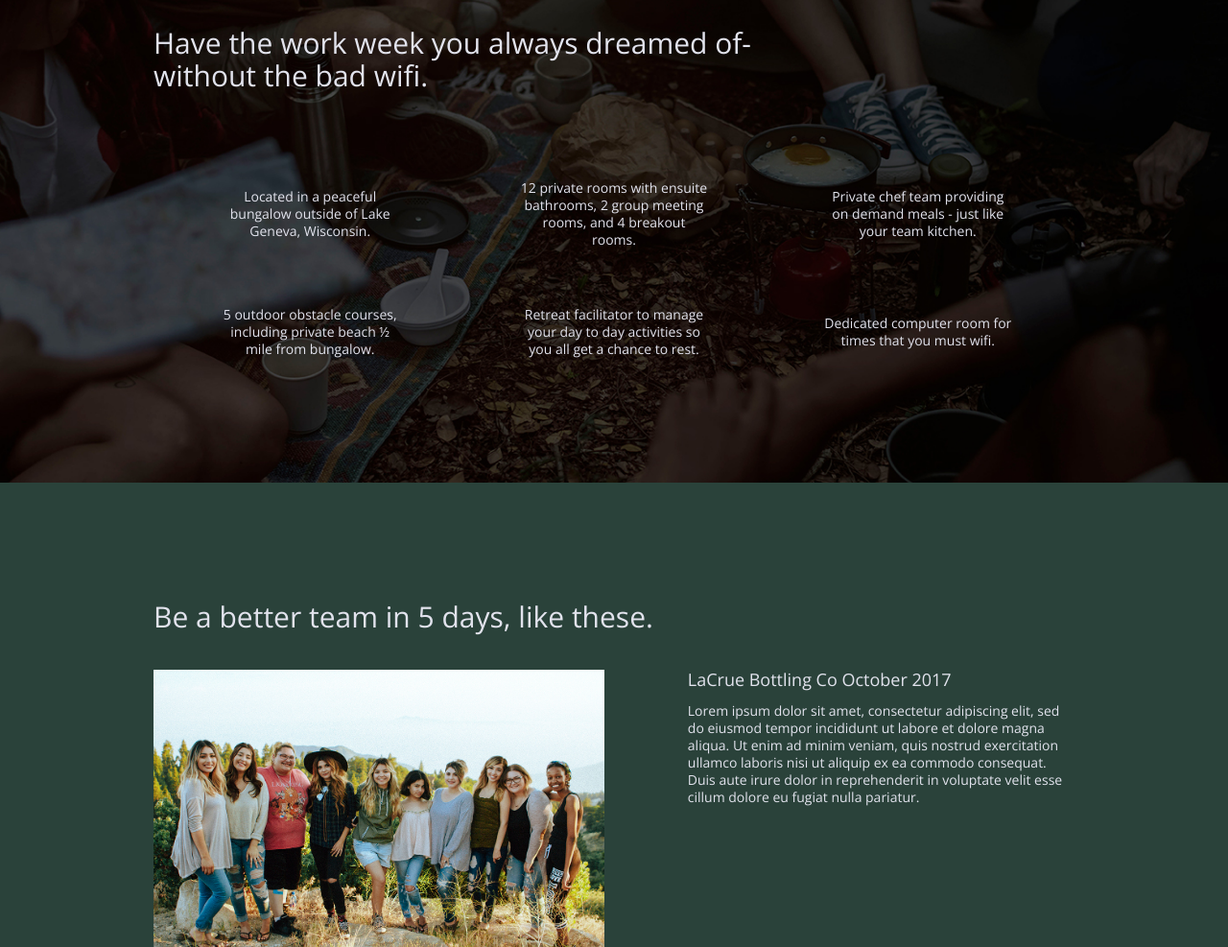
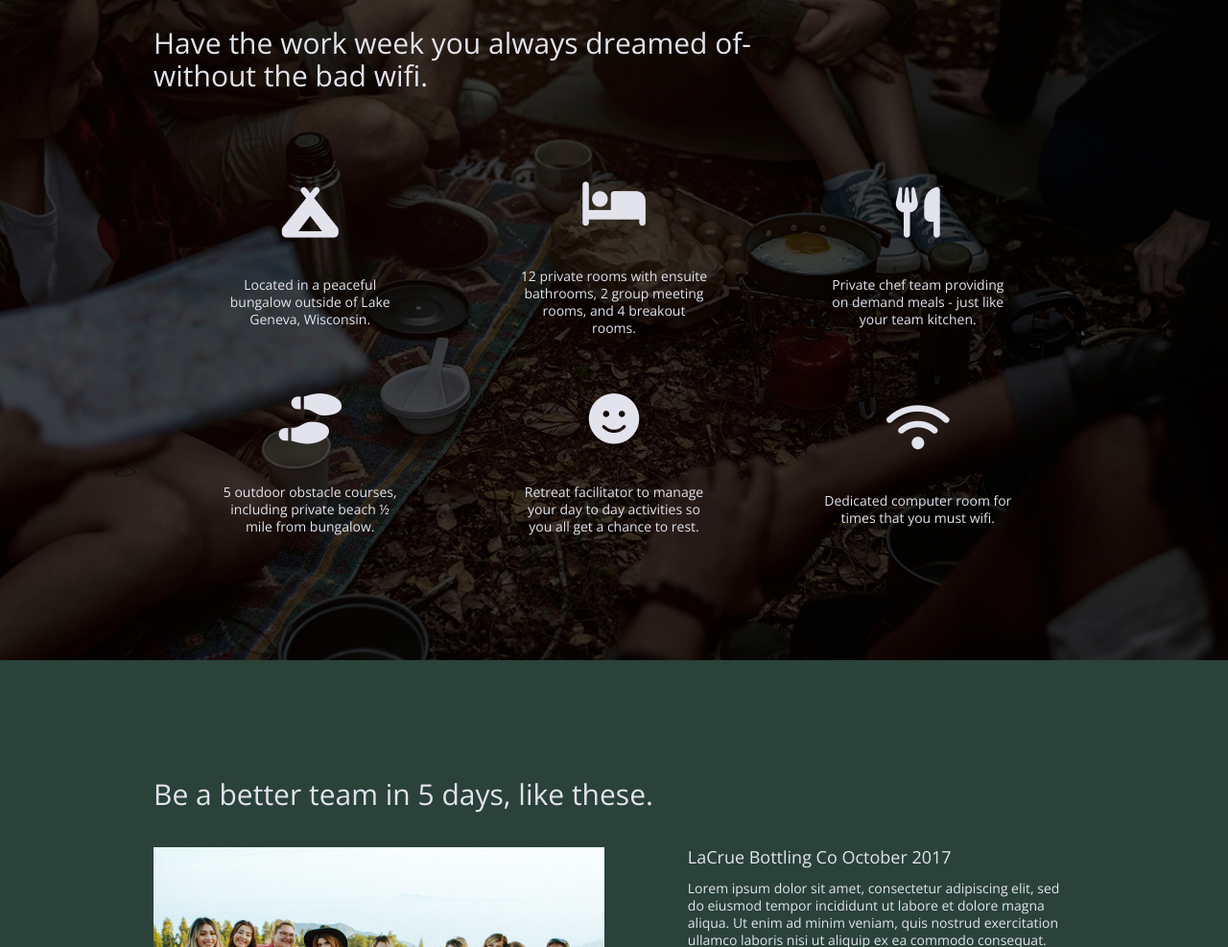
Before and after one commit to Melificent92/unplugged-retreat, a website built with Parcel: page index.html in a window 1280 px wide. Shown: the part 1118-2105 px from the top of the page at 96% size. Built offline with nearby package versions, Linux system fonts and the light colour scheme.

Commit message:
Added font awesome icons to the features section

```diff
--- a/css/main.css
+++ b/css/main.css
@@ -338,6 +338,11 @@ input[type=button] {
   justify-content: center;
   align-items: center;
   flex-flow: row wrap;
+}
+
+.features i {
+	font-size: 3.75em;
+  margin-bottom: 40px;
 }
 
 /* Reviews */
--- a/index.html
+++ b/index.html
@@ -18,6 +18,8 @@
 
   <link rel="stylesheet" href="css/normalize.css">
   <link rel="stylesheet" href="css/main.css">
+
+  <script src="https://kit.fontawesome.com/b82c7b5cd0.js" crossorigin="anonymous"></script>
 
   <meta name="theme-color" content="#fafafa">
   <!-- Google Fonts -->
@@ -79,27 +81,45 @@
           without the bad wifi.</h2>
         <div class="features-items">
         <article>
-          <p class="fontawesome-icon"></p>
+          <p class="fontawesome-icon">
+
+            <i class="fas fa-campground"></i>
+            </p>
+
           <p class="features-item-description">Located in a peaceful bungalow outside of Lake Geneva, Wisconsin.</p>
         </article>
         <article>
-          <p class="fontawesome-icon"></p>
+          <p class="fontawesome-icon">
+
+          <i class="fas fa-bed"></i>
+
+        </p>
           <p class="features-item-description">12 private rooms with ensuite bathrooms, 2 group meeting rooms, and 4 breakout rooms.</p>
         </article>
         <article>
-          <p class="fontawesome-icon"></p>
+          <p class="fontawesome-icon">
+
+          <i class="fas fa-utensils"></i>
+
+        </p>
           <p class="features-item-description">Private chef team providing on demand meals - just like your team kitchen.</p>
         </article>
         <article>
-          <p class="fontawesome-icon"></p>
+          <p class="fontawesome-icon">
+          <i class="fas fa-shoe-prints"></i>
+        </p>
           <p class="features-item-description">5 outdoor obstacle courses, including private beach ½ mile from bungalow.</p>
         </article>
         <article>
-          <p class="fontawesome-icon"></p>
+          <p class="fontawesome-icon">
+          <i class="fas fa-smile"></i>
+        </p>
           <p class="features-item-description">Retreat facilitator to manage your day to day activities so you all get a chance to rest.</p>
         </article>
         <article>
-          <p class="fontawesome-icon"></p>
+          <p class="fontawesome-icon">
+          <i class="fas fa-wifi"></i>
+        </p>
           <p class="features-item-description">Dedicated computer room for times that you must wifi.</p>
         </article>
       </div>
```
Also changed, not shown: about/index.html (+2 -0 lines), faq/index.html (+2 -0 lines).
